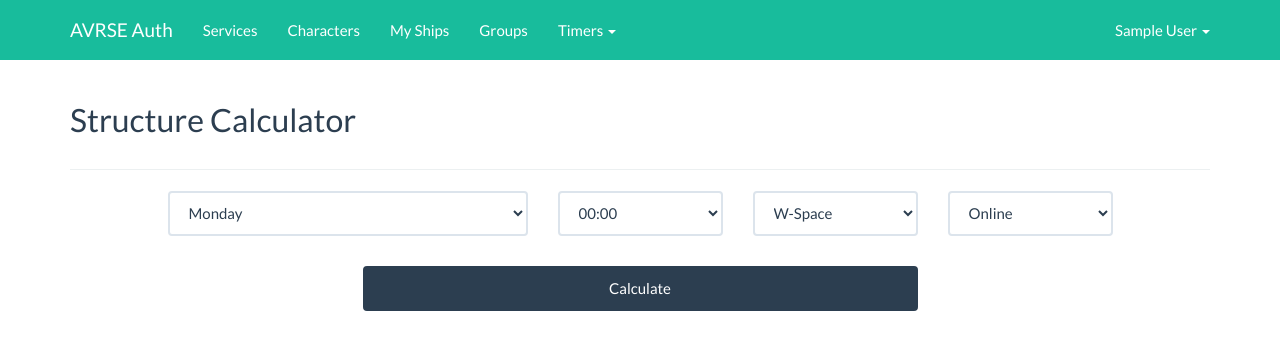
After one commit to skyride/avrse-auth, a Django app: a page that uses eveauth/templates/eveauth/base.html in a window 1280 px wide. The commit adds this page. Shown: the top 350 px of the page. Run offline with Django 3.2, Linux system fonts and the light colour scheme; the visitor is signed in with stand-in values (Sample User, id 1); parts of the project's set-up code (start-up, migrations or seed data) failed here and were passed over; some libraries are stand-ins or nearby versions.

Commit message:
Added structure timer calculcator

```diff
--- a/eveauth/templates/eveauth/base.html
+++ b/eveauth/templates/eveauth/base.html
@@ -38,7 +38,15 @@
             <li><a href="{% url 'characters_index' %}">Characters</a></li>
             <li><a href="{% url 'assets_index' %}">My Ships</a></li>
             <li><a href="{% url 'groups_index' %}">Groups</a></li>
-            <li><a href="{% url 'timerboard:index' %}">Timerboard</a></li>
+            <li>
+              <a href="#" data-toggle="dropdown" role="button" aria-haspopup="true" aria-expanded="false">
+                Timers <span class="caret">
+              </a>
+              <ul class="dropdown-menu">
+                <li><a href="{% url 'timerboard:index' %}">Timerboard</a></li>
+                <li><a href="{% url 'timerboard:structure_calculator' %}">Structure Calculator</a></li>
+              </ul>
+            </li>
               {% if request.user|has_group:"admin,Audit,Logistics" %}
               <li>
                 <a href="#" data-toggle="dropdown" role="button" aria-haspopup="true" aria-expanded="false">
--- a/timerboard/forms.py
+++ b/timerboard/forms.py
@@ -57,3 +57,29 @@ class TimerForm(forms.ModelForm):
             'visible_to_level',
             'visible_to_groups'
         )
+
+
+class StructureExitForm(forms.Form):
+    EXIT_DAY_CHOICES = (
+        (1, "Monday"),
+        (2, "Tuesday"),
+        (3, "Wednesday"),
+        (4, "Thursday"),
+        (5, "Friday"),
+        (6, "Saturday"),
+        (7, "Sunday")
+    )
+    LOCATION_CHOICES = (
+        (0.5, "W-Space"),
+        (2.5, "Lowsec/Nullsec"),
+        (5.5, "Highsec")
+    )
+    IS_POWERED_CHOICES = (
+        (1, "Online"),
+        (0, "Low Power")
+    )
+
+    exit_day = forms.ChoiceField(choices=EXIT_DAY_CHOICES)
+    exit_time = forms.ChoiceField(choices=[(i, "{:0>2d}".format(i)+":00") for i in range(0, 24)])
+    location = forms.ChoiceField(choices=LOCATION_CHOICES)
+    is_powered = forms.ChoiceField(choices=IS_POWERED_CHOICES)
--- /dev/null
+++ b/timerboard/templates/timerboard/structure_calculator.html
@@ -0,0 +1,72 @@
+{% extends 'eveauth/base.html' %}
+{% load static authtags mathfilters timertags bootstrap3 %}
+
+{% block title %}Structure Calculator{% endblock %}
+
+
+{% block content %}
+  <div class="row">
+    <div class="col-md-6">
+      <h2>Structure Calculator</h2>
+    </div>
+  </div>
+  <hr />
+
+  <form method="POST">
+    {% csrf_token %}
+    <div class="row">
+      <div class="col-md-4 col-md-offset-1">
+        {% bootstrap_field form.exit_day form_group_class="" show_label=False %}
+      </div>
+      <div class="col-md-2">
+        {% bootstrap_field form.exit_time form_group_class="" show_label=False %}
+      </div>
+      <div class="col-md-2">
+        {% bootstrap_field form.location form_group_class="" show_label=False %}
+      </div>
+      <div class="col-md-2">
+        {% bootstrap_field form.is_powered form_group_class="" show_label=False %}
+      </div>
+      <br />
+
+      <div class="col-md-6 col-md-offset-3" style="margin-top: 15px;">
+        {% bootstrap_button "Calculate" button_type="submit" size="md" button_class="btn-block btn-primary" %}
+      </div>
+    </div>
+  </form>
+
+  {% if calculator %}
+    <hr />
+
+    <div class="row">
+      <div class="col-md-8 col-md-offset-2">
+        <h3>Armor</h3>
+        {% if calculator.get_armor_window %}
+          <p>
+            Timer will come out between <strong>{{ calculator.get_armor_window_start|date:"D dS H:i" }}</strong> and <strong>{{ calculator.get_armor_window_end|date:"D dS H:i" }}</strong>.
+          </p>
+          <p>
+            The armor timer comes out between 22 and 26 hours from when you <strong>start</strong> shooting the structure.
+          </p>
+        {% else %}
+          <p>
+            The structure is low power and thus won't have an armor timer.
+          </p>
+        {% endif %}
+      </div>
+    </div>
+    <hr />
+
+    <div class="row">
+      <div class="col-md-8 col-md-offset-2">
+        <h3>Structure</h3>
+        <p>
+          Timer will come out between <strong>{{ calculator.get_structure_window_start|date:"D dS H:i" }}</strong> and <strong>{{ calculator.get_structure_window_end|date:"D dS H:i" }}</strong>.<br />
+        </p>
+        <p>
+          You have until <strong>{{ calculator.get_structure_window_guarantee|date:"D dS H:i" }}</strong> to start attacking the structure to guarantee it doesn't roll over to the following week.
+        </p>
+      </div>
+    </div>
+  {% endif %}
+{% endblock %}
--- a/timerboard/urls.py
+++ b/timerboard/urls.py
@@ -6,5 +6,6 @@ urlpatterns = [
     url(r'^$', views.index, name="index"),
     url(r'^delete/([0-9]+)$', views.delete, name="delete"),
     url(r'edit/([0-9]+)$', views.edit, name="edit"),
-    url(r'^add/$', views.add, name="add")
+    url(r'^add/$', views.add, name="add"),
+    url(r'^structure-calculator/$', views.structure_calculator, name="structure_calculator")
 ]
--- a/timerboard/views.py
+++ b/timerboard/views.py
@@ -8,8 +8,9 @@ from django.contrib.auth.decorators import login_required, user_passes_test
 from django.shortcuts import render, redirect, reverse
 from django.utils.timezone import now
 
-from timerboard.forms import TimerForm
+from timerboard.forms import TimerForm, StructureExitForm
 from timerboard.models import Timer
+from timerboard.utils import StructureExitCalculator
 
 from sde.models import Type, System
 
@@ -111,3 +112,23 @@ def edit(request, timer=None):
 @login_required
 def add(request):
     return edit(request)
+
+
+# Structure Calculator
+@login_required
+def structure_calculator(request):
+    calculator = None
+    if request.method == "POST":
+        form = StructureExitForm(request.POST)
+        if form.is_valid():
+            data = form.cleaned_data
+            calculator = StructureExitCalculator(data['exit_day'], data['exit_time'], data['is_powered'], data['location'])
+    else:
+        form = StructureExitForm()
+
+    context = {
+        "form": form,
+        "calculator": calculator
+    }
+
+    return render(request, "timerboard/structure_calculator.html", context)
```
Also changed, not shown: timerboard/utils.py (added, +66 -0 lines).
